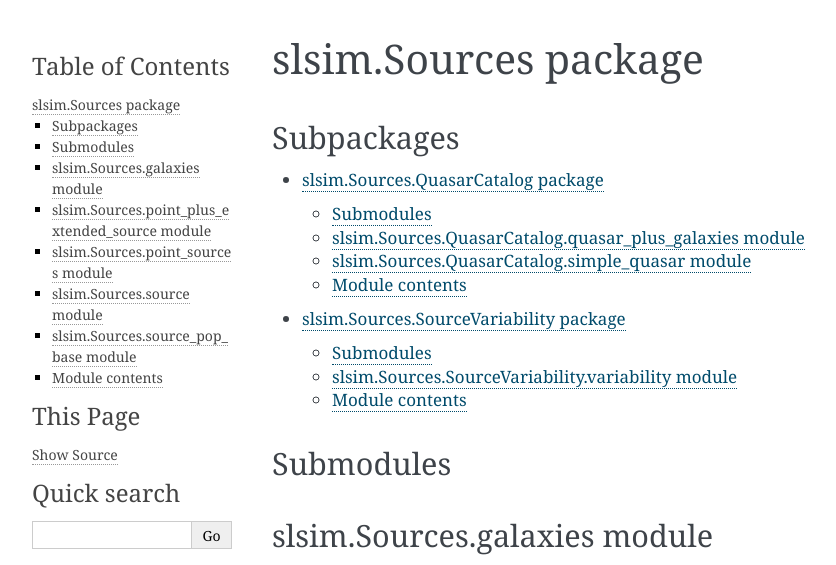
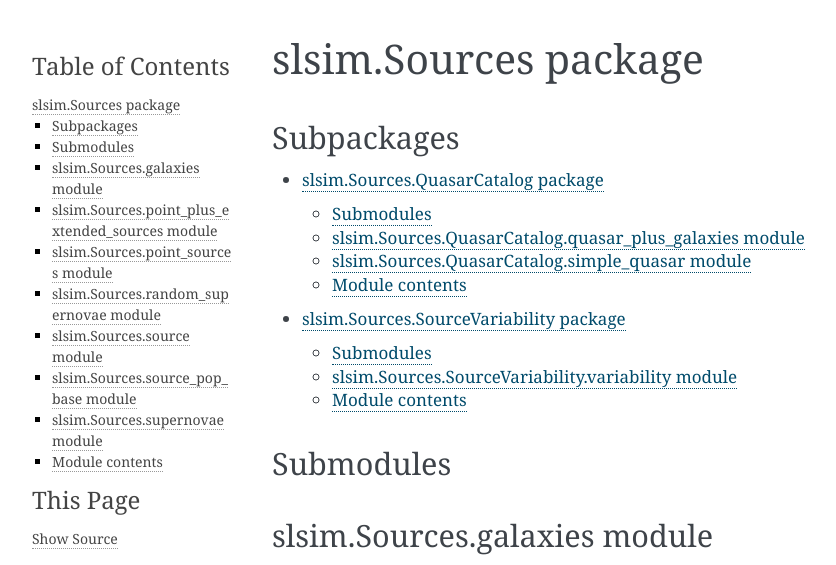
Before and after one commit to LSST-strong-lensing/slsim, a Sphinx documentation site: the page built from docs/slsim.Sources.rst, in a window 1280 px wide and 1400 px high. Shown: the top 565 px of the window, without its empty margins (148-984 px from the left). Built offline with Sphinx 7.4.7, drawn with Linux system fonts in a browser that asks for light colours; some of the changed text lies outside the part shown; grey boxes are pictures that could not be loaded.

Commit message:
updated format for better documentation

```diff
--- a/docs/slsim.Sources.rst
+++ b/docs/slsim.Sources.rst
@@ -21,18 +21,26 @@
    :undoc-members:
    :show-inheritance:
 
-slsim.Sources.point\_plus\_extended\_source module
---------------------------------------------------
+slsim.Sources.point\_plus\_extended\_sources module
+---------------------------------------------------
 
 .. automodule:: slsim.Sources.point_plus_extended_sources
    :members:
    :undoc-members:
    :show-inheritance:
 
-slsim.Sources.point_sources module
-----------------------------
+slsim.Sources.point\_sources module
+-----------------------------------
 
 .. automodule:: slsim.Sources.point_sources
+   :members:
+   :undoc-members:
+   :show-inheritance:
+
+slsim.Sources.random\_supernovae module
+---------------------------------------
+
+.. automodule:: slsim.Sources.random_supernovae
    :members:
    :undoc-members:
    :show-inheritance:
@@ -53,6 +61,14 @@
    :undoc-members:
    :show-inheritance:
 
+slsim.Sources.supernovae module
+-------------------------------
+
+.. automodule:: slsim.Sources.supernovae
+   :members:
+   :undoc-members:
+   :show-inheritance:
+
 Module contents
 ---------------
 
```
Also changed, not shown: docs/slsim.Deflectors.DeflectorTypes.rst (added, +45 -0 lines), docs/slsim.Deflectors.rst (+19 -3 lines), 3 other files.
